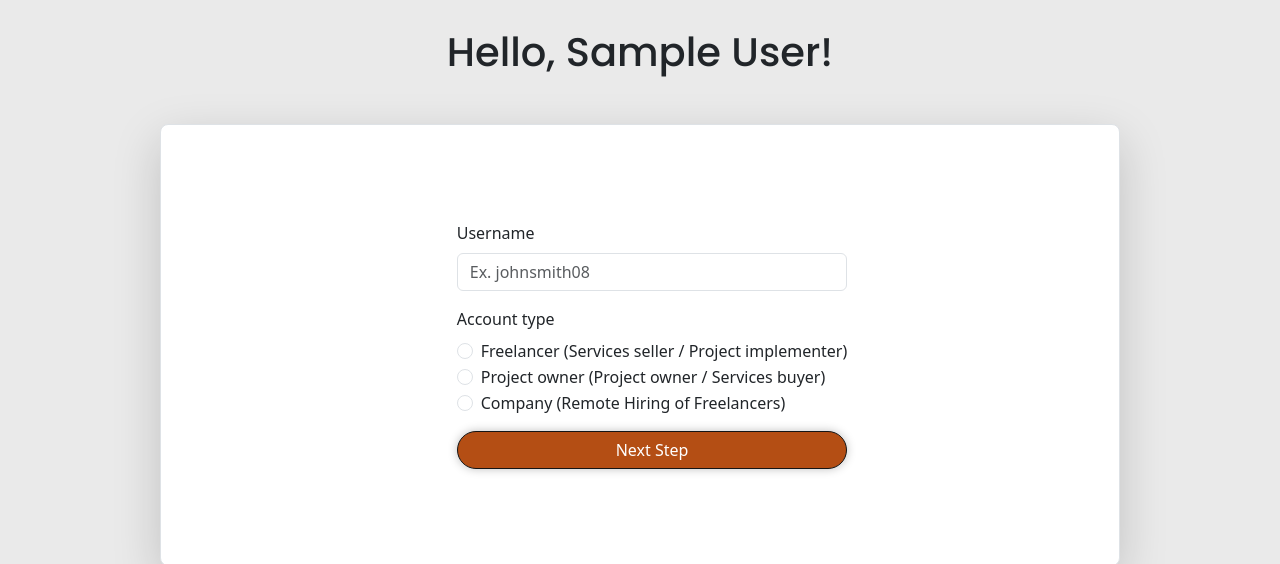
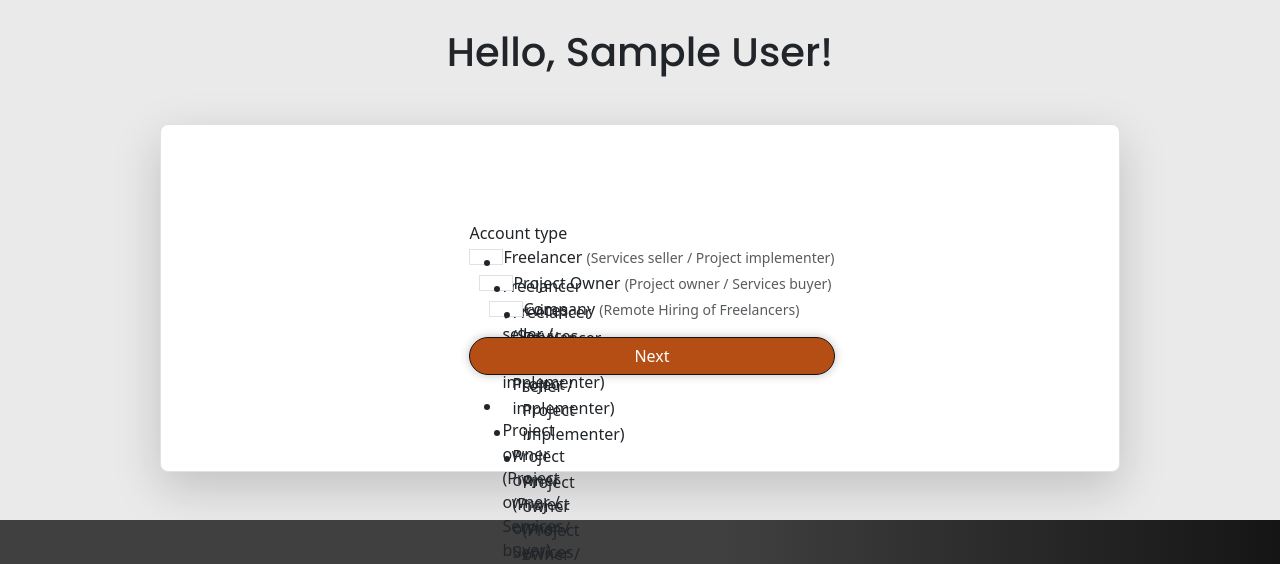
Before and after one commit to ashraph0p/WorkLink, a Flask app: page /profile/1 in a window 1280 px wide; the page is wider, and only the part inside the window is pictured. Shown: the part 346-910 px from the top of that part. Run offline with Flask 3, Linux system fonts and the light colour scheme; the visitor is signed in with stand-in values (Sample User, id 1); some libraries are stand-ins or nearby versions; grey boxes are pictures that could not be loaded.

Commit message:
general fixes

```diff
--- a/app.py
+++ b/app.py
@@ -4,8 +4,9 @@
 from flask_login import UserMixin, LoginManager, login_required, current_user, logout_user, login_user
 from flask_wtf import FlaskForm
 from flask_wtf.csrf import CSRFProtect
+from flask_ckeditor import CKEditor, CKEditorField
 from sqlalchemy.orm import DeclarativeBase, Mapped, mapped_column
-from wtforms import StringField, EmailField, PasswordField, BooleanField, RadioField
+from wtforms import StringField, EmailField, PasswordField, BooleanField, RadioField, SelectField
 from wtforms.fields.simple import SubmitField
 from wtforms.validators import DataRequired, Email
 import os
@@ -18,10 +19,12 @@
 # Initialize Flask app and database
 db = SQLAlchemy(model_class=Base)
 app = Flask(__name__)
+
+
+# Configuration
 login_manager = LoginManager()
 login_manager.init_app(app)
-
-# Configuration
+ckeditor = CKEditor(app)
 app.config['SECRET_KEY'] = os.environ.get('SECRET_KEY')
 app.config["SQLALCHEMY_DATABASE_URI"] = "sqlite:///project.db"
 csrf = CSRFProtect(app)
@@ -68,10 +71,16 @@
             ('company', 'Company (Remote Hiring of Freelancers)')
         ],
         validators=[DataRequired()])
-    button = SubmitField('Next Step')
+    button = SubmitField('Next')
 
 
 # Step 2 Onboarding Form
+class Step2(FlaskForm):
+    specifics = SelectField('Specialization')
+    job_title = StringField('Job Title', validators=[DataRequired()], render_kw={"placeholder": "Ex. Project Manager"})
+    biography = CKEditorField('Biography', validators=[DataRequired()])
+    skills = StringField('Skills', validators=[DataRequired()])
+    button = SubmitField('Next')
 # Step 3 Onboarding Form
 
 # Create tables if not already created
--- /dev/null
+++ b/static/favicon_io/about.txt
@@ -0,0 +1,6 @@
+This favicon was generated using the following font:
+
+- Font Title: Kavoon
+- Font Author: Copyright (c) 2011-2012, Sorkin Type Co (www.sorkintype.com) with Reserved Font Name 'Kavoon'
+- Font Source: https://fonts.gstatic.com/s/kavoon/v23/pxiFyp4_scRYhlU4NLr6f1pdEQ.ttf
+- Font License: SIL Open Font License, 1.1 (http://scripts.sil.org/OFL))
--- a/static/styles.css
+++ b/static/styles.css
@@ -107,5 +107,5 @@
 }
 
 /*Sign up Customization*/
-
+.form-c
 /* On boarding Customization*/
--- a/templates/base.html
+++ b/templates/base.html
@@ -14,6 +14,7 @@
             <link rel="preconnect" href="https://fonts.gstatic.com" crossorigin>
             <link href="https://fonts.googleapis.com/css2?family=Poppins:ital,wght@0,100;0,200;0,300;0,400;0,500;0,600;0,700;0,800;0,900;1,100;1,200;1,300;1,400;1,500;1,600;1,700;1,800;1,900&display=swap"
                   rel="stylesheet">
+                <link rel="icon" href="/static/favicon_io/favicon.ico" type="image/x-icon">
             <!-- Bootstrap CSS -->
             {{ bootstrap.load_css() }}
         {% endblock %}
--- a/templates/profile.html
+++ b/templates/profile.html
@@ -1,5 +1,5 @@
 {% extends "base.html" %}
-{% from 'bootstrap5/form.html' import render_form %}
+{#{% from 'bootstrap5/form.html' import render_form %}#}
 {% block title %}Worklink{% endblock %}
 
 {% block content %}
@@ -9,18 +9,39 @@
             <div class="container my-5">
                 <div class="row p-4 pb-0 pe-lg-0 pt-lg-5 align-items-center rounded-3 border shadow-lg my-5">
                     <div class="d-flex my-5 justify-content-center align-content-center mb-5 pb-5">
-                        {{ render_form(form) }}
-{#                        <form action="" method="post" class="form" role="form">#}
-{#                            {{ form.hidden_tag() }}#}
-{#                            <div class="form-group mt-2 mb-4">{{ form.username.label }}#}
-{#                                {{ form.username }}</div>#}
-{#                            {{ form.account_type.label }}#}
-{#                            {{ form.account_type }}#}
-{#                            {{ form.button }}#}
-{#                        </form>#}
+                        <form method="POST">
+                            {{ form.hidden_tag() }}
+                            <div class="mb-3">
+                                <label>{{ form.account_type.label }}</label>
+
+                                <!-- Loop through each choice in the RadioField -->
+                                <div class="form-check">
+                                    {{ form.account_type(choices=[('freelancer', 'Freelancer')], class_='form-check-input') }}
+                                    <label class="form-check-label" for="account_type-0">Freelancer</label>
+                                    <small class="text-muted">(Services seller / Project implementer)</small>
+                                </div>
+
+                                <div class="form-check">
+                                    {{ form.account_type(choices=[('project_owner', 'Project Owner')], class_='form-check-input') }}
+                                    <label class="form-check-label" for="account_type-1">Project Owner</label>
+                                    <small class="text-muted">(Project owner / Services buyer)</small>
+                                </div>
+
+                                <div class="form-check">
+                                    {{ form.account_type(choices=[('company', 'Company')], class_='form-check-input') }}
+                                    <label class="form-check-label" for="account_type-2">Company</label>
+                                    <small class="text-muted">(Remote Hiring of Freelancers)</small>
+                                </div>
+                            </div>
+                            <div>
+                                {{ form.button(class="btn btn-primary") }}
+                            </div>
+                        </form>
                     </div>
                 </div>
             </div>
         </article>
     </section>
+    {#    {{ ckeditor.load() }}#}
+    {#    {{ ckeditor.config(name='biography') }}#}
 {% endblock %}
```
Also changed, not shown: static/favicon_io/android-chrome-192x192.png (added), static/favicon_io/android-chrome-512x512.png (added), static/favicon_io/apple-touch-icon.png (added), static/favicon_io/favicon-16x16.png (added), static/favicon_io/favicon-32x32.png (added), static/favicon_io/favicon.ico (added), static/favicon_io/site.webmanifest (added).
